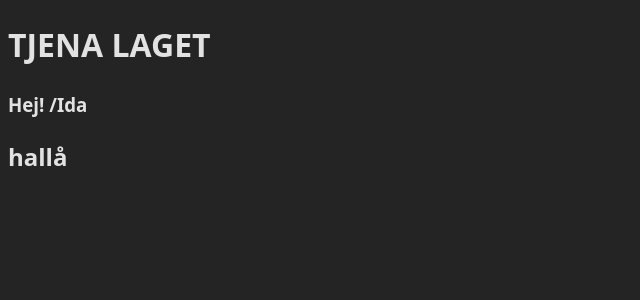
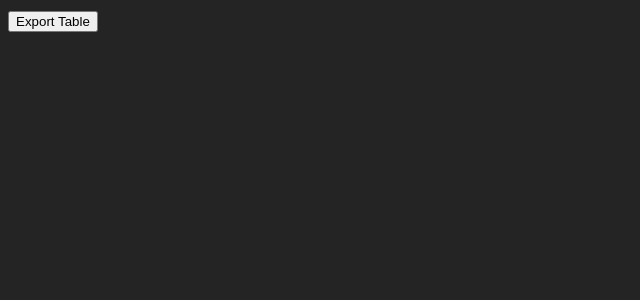
Before and after one commit to toobi-jpg/FD25-Hooked-On-React, a React (Vite) app: page / in a window 1280 px wide. Shown: the top 300 px of the page, without its empty margins (0-640 px from the left). Built offline with nearby package versions, Linux system fonts and the light colour scheme.

Commit message:
jspdf & autotable packages tillagt + funktion och export knapp för export.

```diff
--- a/package.json
+++ b/package.json
@@ -10,6 +10,8 @@
     "preview": "vite preview"
   },
   "dependencies": {
+    "jspdf": "^3.0.3",
+    "jspdf-autotable": "^5.0.2",
     "react": "^19.1.1",
     "react-dom": "^19.1.1"
   },
--- a/src/App.jsx
+++ b/src/App.jsx
@@ -1,14 +1,19 @@
 import "./App.css";
+import ExportButton from "./components/ExportButton";
+import { useState } from "react";
 
 function App() {
+  //Test data i state för export
+  const [columns, setColumns] = useState(["Name", "Age", "City"]);
+  const [rows, setRows] = useState([
+    ["Anna", 25, "Stockholm"],
+    ["Karl", 20, "Örebro"],
+    ["Sara", 23, "Uppsala"],
+  ]);
+
   return (
     <>
-      <h1>TJENA LAGET</h1>
-
-      <h3>Hej! /Ida</h3>
-
-      <h2>hallå</h2>
-
+      <ExportButton columns={columns} rows={rows} />
     </>
   );
 }
--- /dev/null
+++ b/src/components/ExportButton.jsx
@@ -0,0 +1,5 @@
+import ExportPDF from "../utils/exportPDF";
+
+export default function ExportButton(columns, rows) {
+  return <button onClick={() => ExportPDF(columns, rows)}>Export Table</button>;
+}
--- /dev/null
+++ b/src/utils/ExportPDF.js
@@ -0,0 +1,15 @@
+import jsPDF from "jspdf";
+import autoTable from "jspdf-autotable";
+
+const ExportPDF = ({ columns, rows }) => {
+  const doc = new jsPDF();
+
+  autoTable(doc, {
+    head: [columns],
+    body: rows,
+  });
+
+  doc.save("table.pdf");
+};
+
+export default ExportPDF;
```
Also changed, not shown: 1 other file (tests, documents, lock files or other folders).
